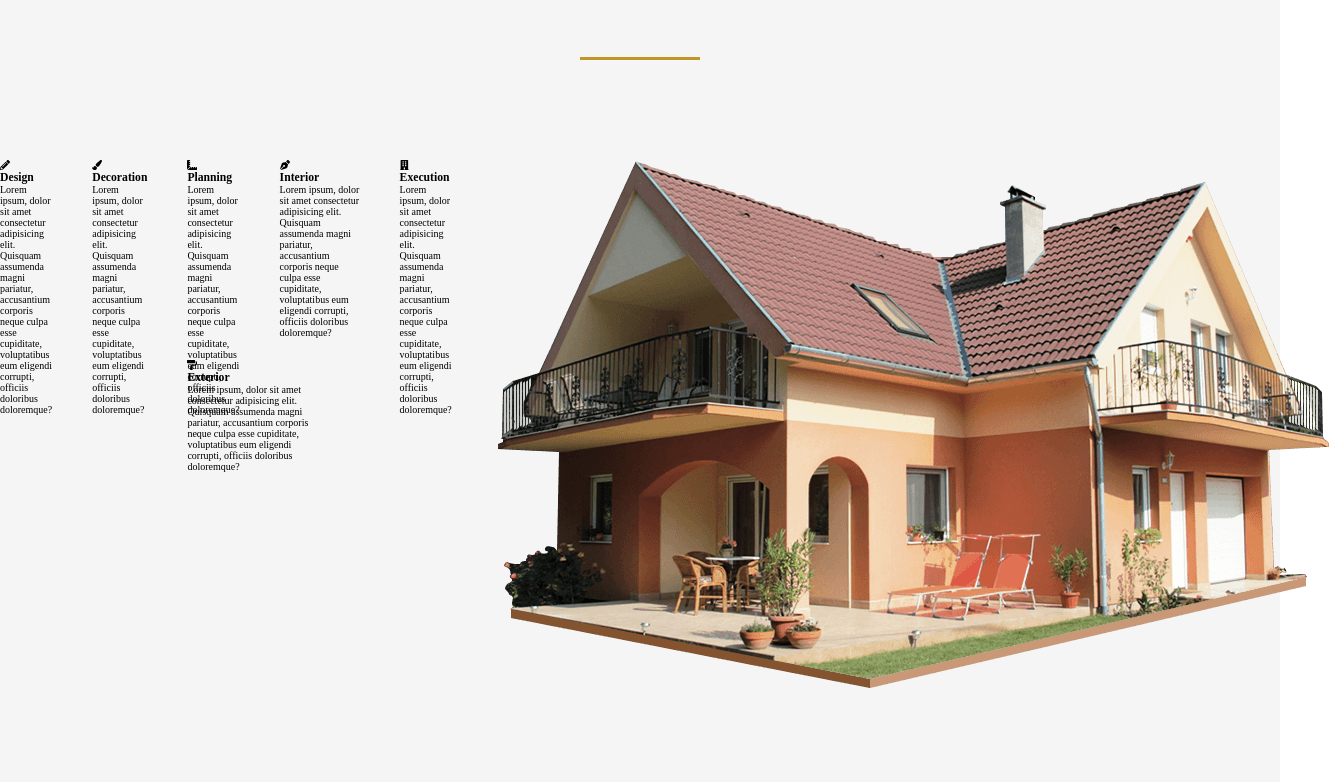
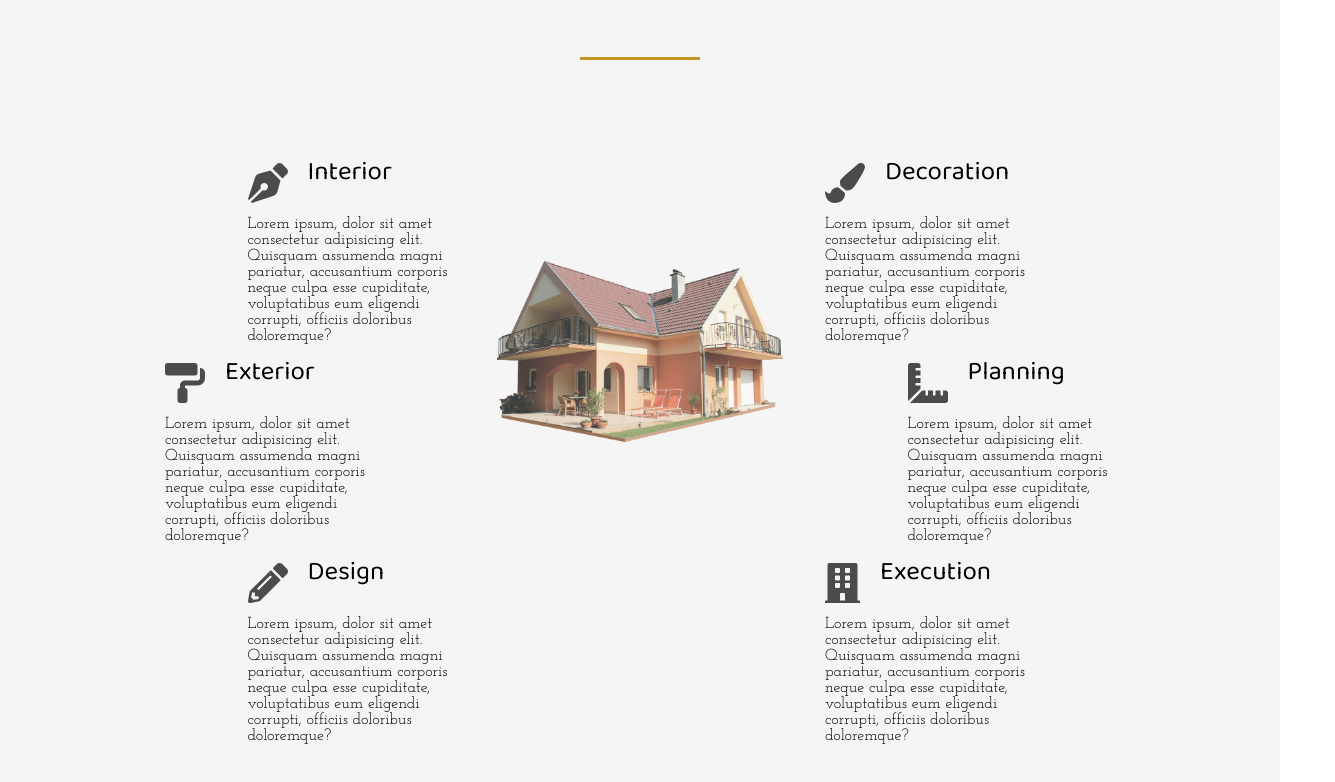
Before and after one commit to imonweb/CC-Architect, a website built with webpack: page src/index.html in a window 1280 px wide. Shown: the part 931-1713 px from the top of the page, 1335 px wide, since content can reach past the window. Built offline with nearby package versions, Linux system fonts and the light colour scheme; a web font is replaced by a local one.

Commit message:
about us section

```diff
--- a/src/css/main.scss
+++ b/src/css/main.scss
@@ -306,18 +306,79 @@ html {
     grid-template-rows: repeat(6,6rem);
     grid-gap: 4rem;
 
-    .service:nth-child(1) {
+    .service {
+      width: 100%;
+      margin-bottom: 2rem;
+
+      .service-header {
+        display: flex;
+        align-items: center;
+        margin-bottom: 1rem;
+
+        svg {
+          font-size: 4rem;
+          color: #4b4b4b;
+          margin-right: 2rem;
+        }
+
+        h3 {
+          font-family: "Baloo Da 2", serif;
+          font-size: 2.6rem;
+          line-height: 2.6rem;
+          font-weight: 400;
+          margin-bottom: 2rem;
+        }
+      }
+
+      .service-text {
+        font-family: "Josefin Slab", serif;
+        font-size: 1.6rem;
+      }
+
+
+      &:nth-child(1) {
         grid-column: 4/7;
         grid-row: 1/3;
       }
 
-     .service:nth-child(2) {
+      &:nth-child(2) {
         grid-column: 3/6;
         grid-row: 3/5;
       }
 
+      &:nth-child(3) {
+        grid-column: 4/7;
+        grid-row: 5/-1;
+      }
+
+      &:nth-child(4) {
+        grid-column: 11/14;
+        grid-row: 1/3;
+      }
+
+      &:nth-child(5) {
+        grid-column: 12/15;
+        grid-row: 3/5;
+      }
+
+      &:nth-child(6) {
+        grid-column: 11/14;
+        grid-row: 5/-1;
+      }
+
+    } /*  service */
+
     .about-us-img-wrapper {
-      width: 50rem;
+      grid-column: 7 / 11;
+      grid-row: 2 / 6;
+      width: 100%;
+
+      img {
+        width: 100%;
+        object-fit: cover;
+        opacity: .8;
       }
+    }
+
   } /*  services */
 } /*  about-us */
--- a/src/index.html
+++ b/src/index.html
@@ -62,61 +62,61 @@
           <div class="service-header">
             <i class="fas fa-pen-nib"></i>
             <h3>Interior</h3>
+          </div>
             <p class="service-text">Lorem ipsum, dolor sit amet consectetur adipisicing elit. Quisquam assumenda magni pariatur, accusantium corporis neque culpa esse cupiditate, voluptatibus eum eligendi corrupti, officiis doloribus doloremque?</p>
-          </div>
         </div> <!-- service -->
 
         <div class="service">
           <div class="service-header">
             <i class="fas fa-paint-roller"></i>
             <h3>Exterior</h3>
+          </div>
             <p class="service-text">Lorem ipsum, dolor sit amet consectetur adipisicing elit. Quisquam assumenda magni pariatur,
               accusantium corporis neque culpa esse cupiditate, voluptatibus eum eligendi corrupti, officiis doloribus
               doloremque?</p>
-          </div>
         </div> <!-- service -->
 
         <div class="service">
           <div class="service-header">
             <i class="fas fa-pencil-alt"></i>
             <h3>Design</h3>
+          </div>
             <p class="service-text">Lorem ipsum, dolor sit amet consectetur adipisicing elit. Quisquam assumenda magni pariatur,
               accusantium corporis neque culpa esse cupiditate, voluptatibus eum eligendi corrupti, officiis doloribus
               doloremque?</p>
-          </div>
         </div> <!-- service -->
 
         <div class="service">
           <div class="service-header">
             <i class="fas fa-paint-brush"></i>
             <h3>Decoration</h3>
+          </div>
             <p class="service-text">Lorem ipsum, dolor sit amet consectetur adipisicing elit. Quisquam assumenda magni pariatur,
               accusantium corporis neque culpa esse cupiditate, voluptatibus eum eligendi corrupti, officiis doloribus
               doloremque?</p>
-          </div>
         </div> <!-- service -->
 
         <div class="service">
           <div class="service-header">
             <i class="fas fa-ruler-combined"></i>
             <h3>Planning</h3>
+          </div>
             <p class="service-text">Lorem ipsum, dolor sit amet consectetur adipisicing elit. Quisquam assumenda magni pariatur,
               accusantium corporis neque culpa esse cupiditate, voluptatibus eum eligendi corrupti, officiis doloribus
               doloremque?</p>
-          </div>
         </div> <!-- service -->
 
         <div class="service">
           <div class="service-header">
             <i class="fas fa-building"></i>
             <h3>Execution</h3>
+          </div>
             <p class="service-text">Lorem ipsum, dolor sit amet consectetur adipisicing elit. Quisquam assumenda magni pariatur,
               accusantium corporis neque culpa esse cupiditate, voluptatibus eum eligendi corrupti, officiis doloribus
               doloremque?</p>
-          </div>
         </div> <!-- service -->
 
-        <div class="about-su-img-wrapper">
+        <div class="about-us-img-wrapper">
           <img src="images/house.png" alt="house">
         </div>
 
```
Lines whose indentation alone changed are shown as unchanged.
